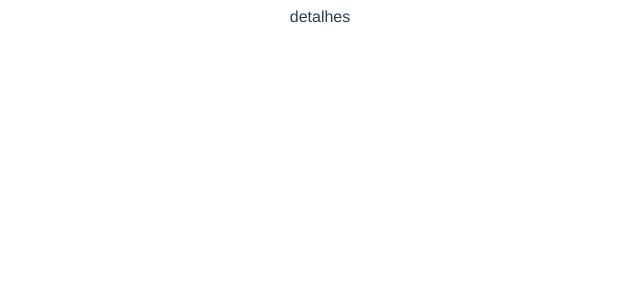
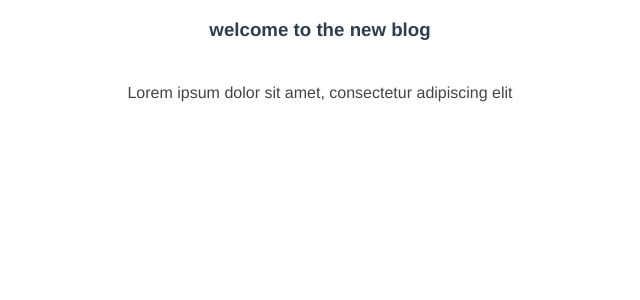
Before and after one commit to MaoDoBan/vue-blog-test, a Vue app: page /posts/1 in a window 1280 px wide. Shown: the top 300 px of the page, without its empty margins (320-960 px from the left). Built offline with nearby package versions, Linux system fonts and the light colour scheme; data requests are answered from the project's data file.

Commit message:
página do post

```diff
--- /dev/null
+++ b/src/composables/getPost.js
@@ -0,0 +1,19 @@
+import { ref } from "vue";
+
+export default function getPosts(id){
+  const post = ref(null);
+  const erro = ref(null);
+
+  async function load(){
+    try{
+      let data = await fetch("http://localhost:3000/posts/"+id);
+      if(!data.ok) throw Error("ERRO: o post ta no ancapistão!");
+      post.value = await data.json();
+    }catch(deuRuin){
+      erro.value = deuRuin.message;
+      console.log("ERRO:", erro.value);
+    }
+  };
+
+  return {post, erro, load};
+}
--- a/src/views/Details.vue
+++ b/src/views/Details.vue
@@ -1,16 +1,36 @@
 <template>
-  detalhes
+  <div v-if="erro">{{ erro }}</div>
+  <div v-if="post" class="post">
+    <h3>{{ post.title}}</h3>
+    <p class="pre">{{ post.body }}</p>
+  </div>
 </template>
 
 <script>
+import getPost from "../composables/getPost";
+
 export default {
   props: ["id"],
   setup(props){
-    ;
+    const {post, erro, load} = getPost(props.id);
+    load();
+
+    return {post, erro};
   }
 }
 </script>
 
 <style>
-
+.post {
+  max-width: 1200px;
+  margin: 0 auto;
+}
+.post p {
+  color: #444;
+  line-height: 1.5em;
+  margin-top: 40px;
+}
+.pre{
+  white-space: pre-wrap;
+}
 </style>
```
